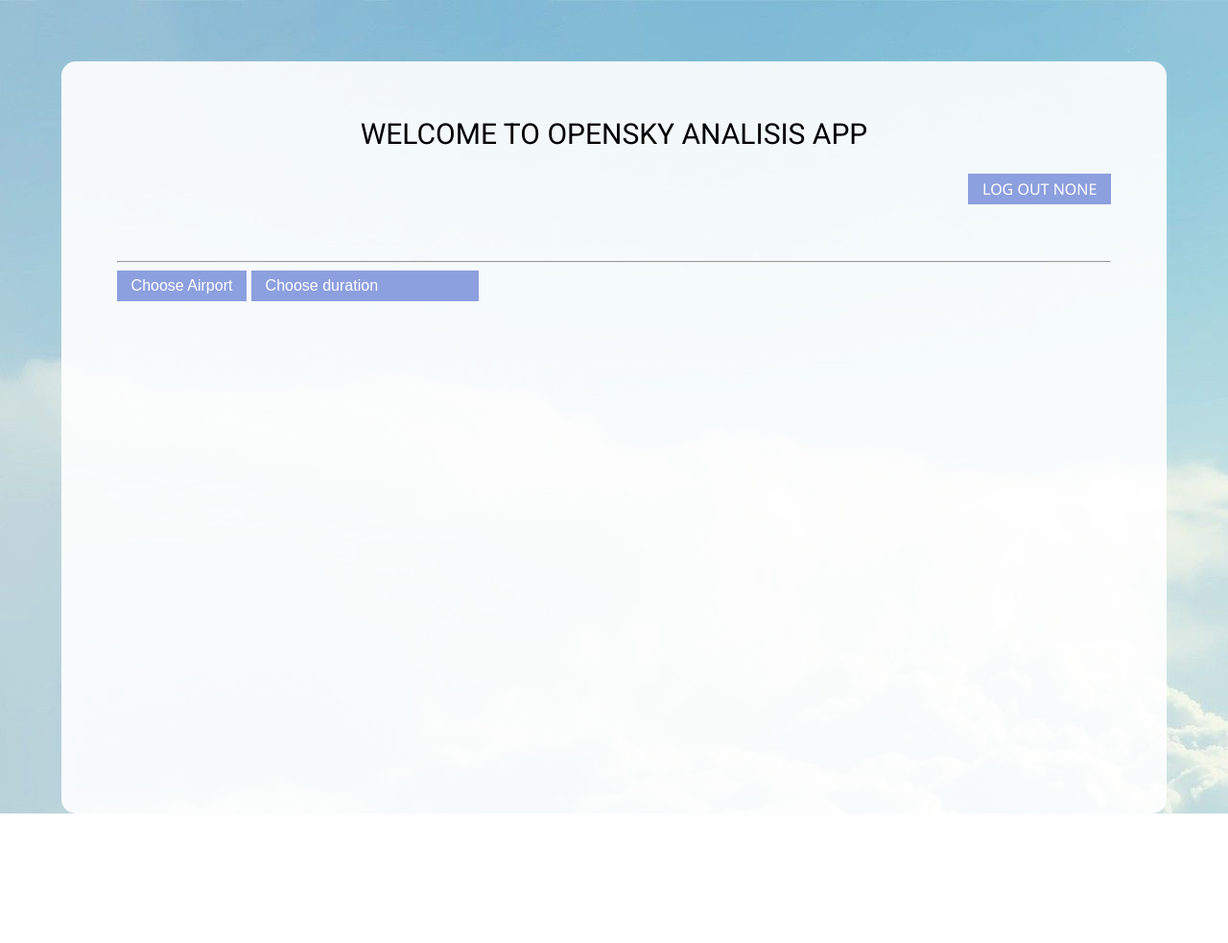
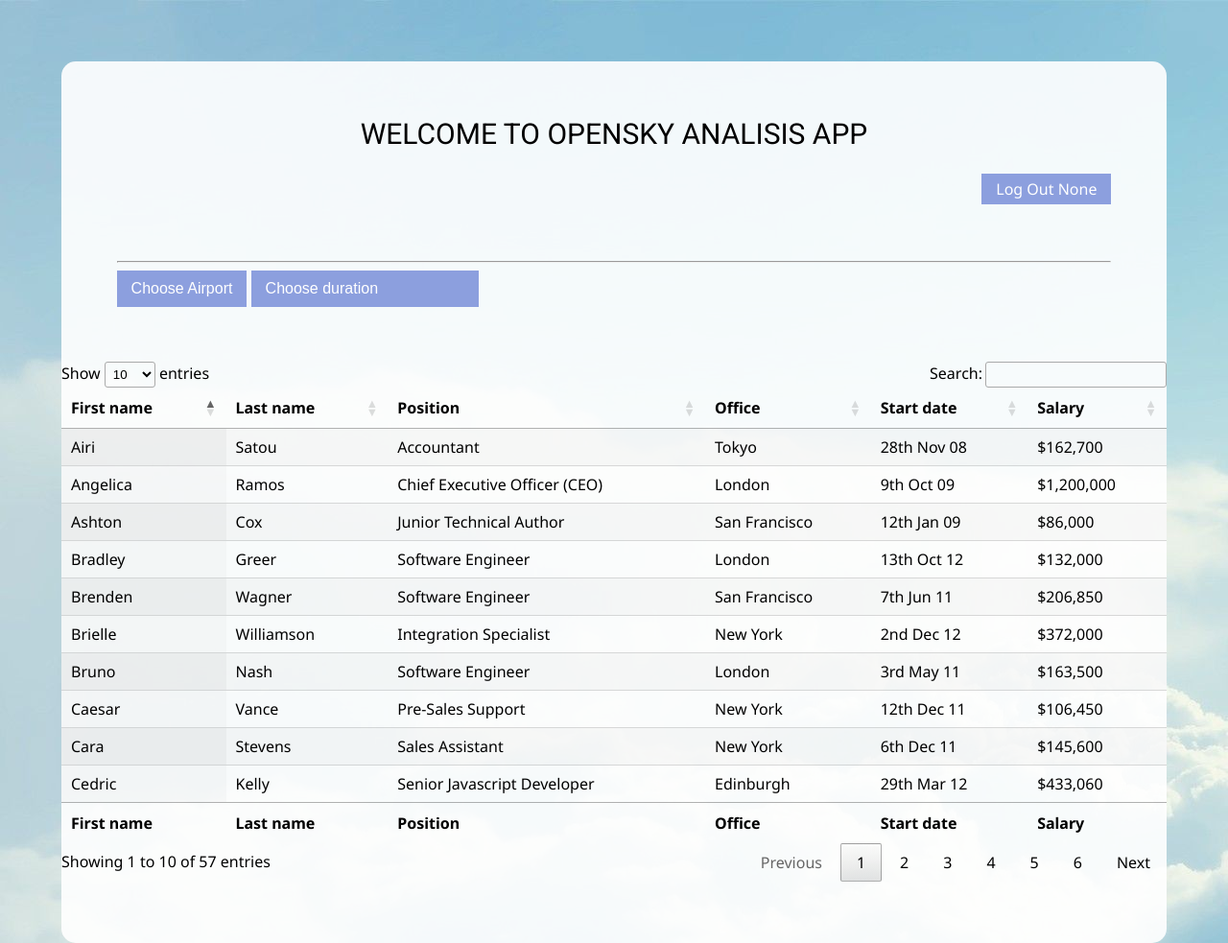
Before and after one commit to GuillerJ/Arcadia-Flight-Data, a Flask app: page / in a window 1280 px wide. Shown: the whole page at 96% size. Before the commit the page ends 848 px from the top, so only its background shows below. Run offline with Flask 2, Linux system fonts and the light colour scheme; the visitor is signed in with stand-in values (Sample User, id 1); data comes from the database, SQL or seed files in the repository; data that the repository does not hold is empty; some libraries are stand-ins or nearby versions; some web fonts are replaced.

Commit message:
Added arrivals logic. Api Rest microservice: 	Add api Key to improve security access. 	Add new route on api to return arrivals by airport and date.
Web:
	Add logic for loading arrivals from api.
	Add Listeners to date and airport inputs.
	Styling improvements.

```diff
--- a/app/routes.py
+++ b/app/routes.py
@@ -9,6 +9,7 @@
 from app.modelos import Usuario
 from app.formularios import LoginForm, RegistrationForm, EditProfileForm
 api_url = 'http://localhost:5005/{}'
+api_key = 'gjv_apiKey'
 
 
 
@@ -16,8 +17,7 @@
 @app.route('/index')
 @login_required
 def index():
-    user = {'username': 'Miguel'}
-    airports = requests.get(api_url.format('exAir')).json()
+    airports = requests.get(api_url.format('exAir'), headers={"api-key":api_key}).json()
     return render_template("index.html", title='Home Page', user=current_user, airports=airports)
 
 
@@ -57,7 +57,109 @@
         return redirect(url_for('login'))
     return render_template('register.html', title='Register', form=form)
 
-
+@app.route('/load/airports')
+def a_airports():
+    airport = request.args.get('airport')
+    date = request.args.get('date')
+    arrivals = requests.get(api_url.format('arrivals/{}/{}'.format(airport, date)), headers={"api-key":api_key}).json()
+    tocho = {
+  "draw": 7,
+  "recordsTotal": 57,
+  "recordsFiltered": 57,
+  "data": [
+    {
+      "0": "Airi",
+      "1": "Satou",
+      "2": "Accountant",
+      "3": "Tokyo",
+      "4": "28th Nov 08",
+      "5": "$162,700",
+      "DT_RowId": "row_5"
+    },
+    {
+      "0": "Angelica",
+      "1": "Ramos",
+      "2": "Chief Executive Officer (CEO)",
+      "3": "London",
+      "4": "9th Oct 09",
+      "5": "$1,200,000",
+      "DT_RowId": "row_25"
+    },
+    {
+      "0": "Ashton",
+      "1": "Cox",
+      "2": "Junior Technical Author",
+      "3": "San Francisco",
+      "4": "12th Jan 09",
+      "5": "$86,000",
+      "DT_RowId": "row_3"
+    },
+    {
+      "0": "Bradley",
+      "1": "Greer",
+      "2": "Software Engineer",
+      "3": "London",
+      "4": "13th Oct 12",
+      "5": "$132,000",
+      "DT_RowId": "row_19"
+    },
+    {
+      "0": "Brenden",
+      "1": "Wagner",
+      "2": "Software Engineer",
+      "3": "San Francisco",
+      "4": "7th Jun 11",
+      "5": "$206,850",
+      "DT_RowId": "row_28"
+    },
+    {
+      "0": "Brielle",
+      "1": "Williamson",
+      "2": "Integration Specialist",
+      "3": "New York",
+      "4": "2nd Dec 12",
+      "5": "$372,000",
+      "DT_RowId": "row_6"
+    },
+    {
+      "0": "Bruno",
+      "1": "Nash",
+      "2": "Software Engineer",
+      "3": "London",
+      "4": "3rd May 11",
+      "5": "$163,500",
+      "DT_RowId": "row_43"
+    },
+    {
+      "0": "Caesar",
+      "1": "Vance",
+      "2": "Pre-Sales Support",
+      "3": "New York",
+      "4": "12th Dec 11",
+      "5": "$106,450",
+      "DT_RowId": "row_23"
+    },
+    {
+      "0": "Cara",
+      "1": "Stevens",
+      "2": "Sales Assistant",
+      "3": "New York",
+      "4": "6th Dec 11",
+      "5": "$145,600",
+      "DT_RowId": "row_51"
+    },
+    {
+      "0": "Cedric",
+      "1": "Kelly",
+      "2": "Senior Javascript Developer",
+      "3": "Edinburgh",
+      "4": "29th Mar 12",
+      "5": "$433,060",
+      "DT_RowId": "row_4"
+    }
+  ]
+}
+    return tocho
 
 @app.before_request
 def before_request():
--- a/app/static/css/drop-filter2.css
+++ b/app/static/css/drop-filter2.css
@@ -1,7 +1,7 @@
 .dropbtn {
     background-color: #8c9fde;
     color: white;
-    padding: 7px 15px;
+    padding: 10px 15px;
     font-size: 16px;
     border: none;
     cursor: pointer;
--- a/app/static/css/index.css
+++ b/app/static/css/index.css
@@ -15,7 +15,7 @@
     color: white;
     padding: 5px 15px;
     text-decoration: none;
-    text-transform: uppercase;
+    /*text-transform: uppercase;*/
     transition: .3s ease-in-out;
 }
 .log-link:hover {
@@ -42,7 +42,7 @@
 .datepicker{
     background-color: #8c9fde;
     color: white;
-    padding: 7px 15px;
+    padding: 10px 15px;
     font-size: 16px;
     border: none;
     cursor: pointer;
--- a/app/static/js/drop-filter2.js
+++ b/app/static/js/drop-filter2.js
@@ -1,3 +1,7 @@
+var date = -1;
+var icao = -1;
+
+
 function dropSelect() {
   document.getElementById("myDropdown").classList.toggle("show");
 }
@@ -18,15 +22,24 @@
   }
 }
 
+function changeDate() {
+  date = document.getElementById("dateInic").value;
+
+  load_arrivals(icao, date);
+}
+
 var elements = document.getElementsByClassName("input-airport");
 
 var getAirport = function() {
-    var icao = this.id;
+    icao = this.id;
     var nombre = this.innerText;
     document.getElementById("myButton").textContent = nombre;
     document.getElementById("myDropdown").classList.toggle("show");
 
+    load_arrivals(icao, date);
 };
+
+
 
 for (var i = 0; i < elements.length; i++) {
     elements[i].addEventListener('click', getAirport, false);
@@ -34,7 +47,7 @@
 
 
 $( function() {
-    $( "#dateinic" ).datepicker({
-        dateFormat: 'dd MM yy',
-    });
-  } );
+  $( "#dateInic" ).datepicker({
+      dateFormat: 'dd MM yy',
+  });
+} );
--- /dev/null
+++ b/app/static/js/load.js
@@ -0,0 +1,20 @@
+
+
+function load_arrivals(icao, date) {
+
+$.ajax({
+    url: "/load/airports",
+    type: "get",
+    data: {airport: icao,
+           date: date},
+    success: function(response) {
+      $("#dato_actual").html(response);
+      $("#fecha-upd").html("Refrescar Datos");
+      $("#cargando").css("display", "none");
+    },
+    error: function(xhr) {
+      alert("Error en la carga");
+    }
+  });
+
+}
--- /dev/null
+++ b/app/static/js/table.js
@@ -0,0 +1,27 @@
+$(document).ready(function() {
+    var selected = [];
+
+    $("#example").DataTable({
+        "processing": true,
+        "serverSide": true,
+        "ajax": "load/airports",
+        "rowCallback": function( row, data ) {
+            if ( $.inArray(data.DT_RowId, selected) !== -1 ) {
+                $(row).addClass('selected');
+            }
+        }
+    });
+
+    $('#example tbody').on('click', 'tr', function () {
+        var id = this.id;
+        var index = $.inArray(id, selected);
+
+        if ( index === -1 ) {
+            selected.push( id );
+        } else {
+            selected.splice( index, 1 );
+        }
+
+        $(this).toggleClass('selected');
+    } );
+} );
--- a/app/templates/index.html
+++ b/app/templates/index.html
@@ -4,9 +4,12 @@
   <link rel="stylesheet" type="text/css" href="{{ url_for('static', filename='css/registro.css') }}">
   <link rel="stylesheet" type="text/css" href="{{ url_for('static', filename='css/index.css') }}">
   <link rel="stylesheet" type="text/css" href="{{ url_for('static', filename='/css/drop-filter2.css') }}"/>
-  <link rel="stylesheet" href="//code.jquery.com/ui/1.12.1/themes/base/jquery-ui.css">
+  <link rel="stylesheet" type="text/css" href="//code.jquery.com/ui/1.12.1/themes/base/jquery-ui.css">
+  <link rel="stylesheet" type="text/css" href="https://cdn.datatables.net/v/dt/dt-1.10.25/datatables.min.css"/>
+
   <script src="https://code.jquery.com/jquery-1.12.4.js"></script>
   <script src="https://code.jquery.com/ui/1.12.1/jquery-ui.js"></script>
+  <script type="text/javascript" src="https://cdn.datatables.net/v/dt/dt-1.10.25/datatables.min.js"></script>
 
   <h2>Welcome to OpenSky Analisis App</h2>
   <a class="log-link" href="{{ url_for('logout') }}">
@@ -35,10 +38,36 @@
       </div>
     </div>
 
-    <input class="datepicker" type="text" id="dateinic" placeholder="Choose duration">
+    <input class="datepicker" type="text" id="dateInic" onchange="changeDate()" placeholder="Choose duration">
   </div>
 
 
-    <script type="text/javascript" src="{{ url_for('static', filename='/js/drop-filter2.js') }}"></script>
+  <table id="example" class="display" style="width:100%">
+    <thead>
+        <tr>
+            <th>First name</th>
+            <th>Last name</th>
+            <th>Position</th>
+            <th>Office</th>
+            <th>Start date</th>
+            <th>Salary</th>
+        </tr>
+    </thead>
+    <tfoot>
+        <tr>
+            <th>First name</th>
+            <th>Last name</th>
+            <th>Position</th>
+            <th>Office</th>
+            <th>Start date</th>
+            <th>Salary</th>
+        </tr>
+    </tfoot>
+  </table>
+
+
+  <script type="text/javascript" src="{{ url_for('static', filename='/js/drop-filter2.js') }}"></script>
+  <script type="text/javascript" src="{{ url_for('static', filename='/js/table.js') }}"></script>
+  <script type="text/javascript" src="{{ url_for('static', filename='/js/load.js') }}"></script>
 
 {% endblock %}
```
Also changed, not shown: open_sky_apir.py (+44 -4 lines), 2 other files.
